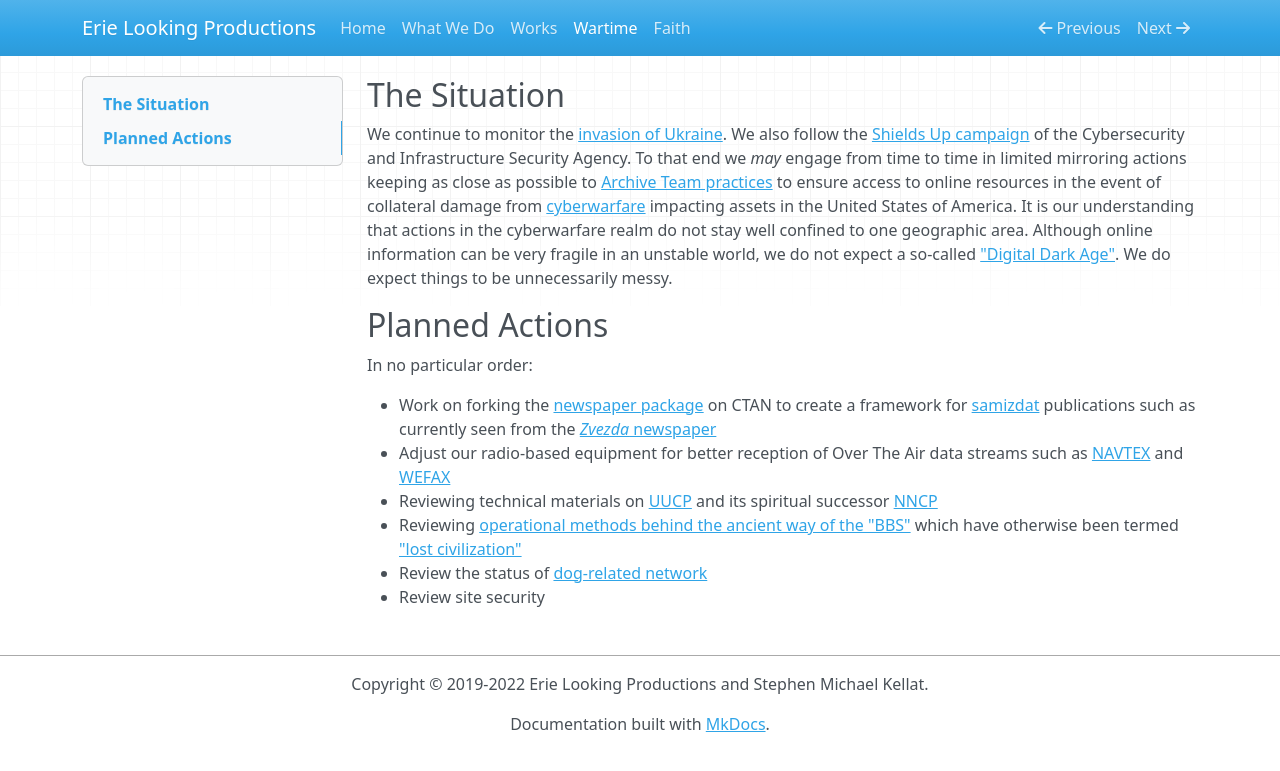
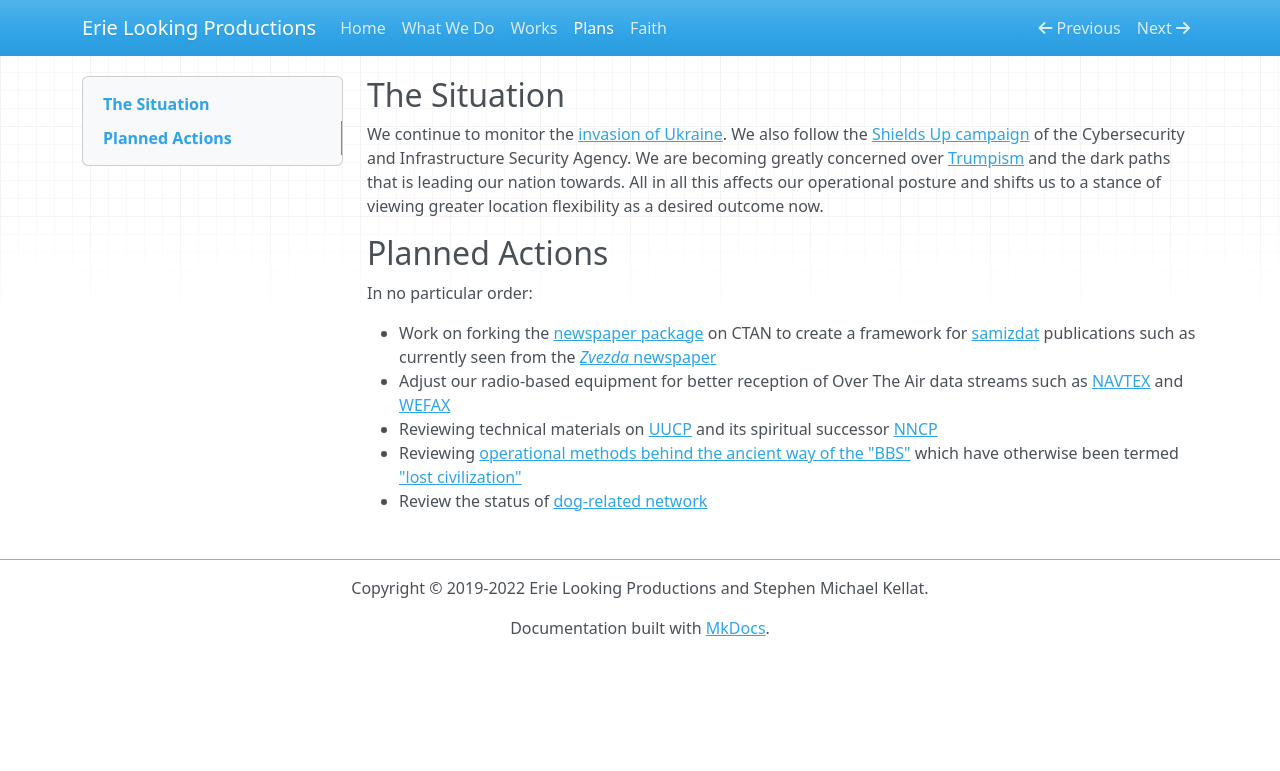
Before and after one commit to skellat/mkdocs-cms, an MkDocs documentation site: the page built from docs/statement.md, in a window 1280 px wide. Shown: the top 771 px of the page. Built offline with MkDocs 1.6.1, drawn with Linux system fonts in a browser that asks for light colours; nearby versions of some CDN libraries.

Commit message:
Minor conformity updates
Signed-off-by: Stephen Michael Kellat <skellat@ubuntu.com>

```diff
--- a/docs/statement.md
+++ b/docs/statement.md
@@ -1,6 +1,6 @@
 ## The Situation
 
-We continue to monitor the [invasion of Ukraine](https://simple.wikipedia.org/wiki/2022_Russian_invasion_of_Ukraine).  We also follow the [Shields Up campaign](https://www.cisa.gov/shields-up) of the Cybersecurity and Infrastructure Security Agency.  To that end we *may* engage from time to time in limited mirroring actions keeping as close as possible to [Archive Team practices](https://wiki.archiveteam.org/) to ensure access to online resources in the event of collateral damage from [cyberwarfare](https://en.wikipedia.org/wiki/Cyberwarfare) impacting assets in the United States of America.  It is our understanding that actions in the cyberwarfare realm do not stay well confined to one geographic area.  Although online information can be very fragile in an unstable world, we do not expect a so-called ["Digital Dark Age"](https://en.wikipedia.org/wiki/Digital_dark_age).  We do expect things to be unnecessarily messy.
+We continue to monitor the [invasion of Ukraine](https://simple.wikipedia.org/wiki/2022_Russian_invasion_of_Ukraine).  We also follow the [Shields Up campaign](https://www.cisa.gov/shields-up) of the Cybersecurity and Infrastructure Security Agency.  We are becoming greatly concerned over [Trumpism](https://en.wikipedia.org/wiki/Trumpism) and the dark paths that is leading our nation towards.  All in all this affects our operational posture and shifts us to a stance of viewing greater location flexibility as a desired outcome now.
 
 ## Planned Actions
 
@@ -11,4 +11,3 @@ In no particular order:
 * Reviewing technical materials on [UUCP](https://en.wikipedia.org/wiki/UUCP) and its spiritual successor [NNCP](http://www.nncpgo.org/)
 * Reviewing [operational methods behind the ancient way of the "BBS"](http://www.bbscorner.com/telnetbbs/telnetoverview.htm) which have otherwise been termed ["lost civilization"](https://web.archive.org/web/20220315142318/https://www.theatlantic.com/technology/archive/2016/11/the-lost-civilization-of-dial-up-bulletin-board-systems/506465/)
 * Review the status of [dog-related network](http://www.bbscorner.com/bbsnetworks/fidonet.htm)
-* Review site security
--- a/mkdocs.yml
+++ b/mkdocs.yml
@@ -1,7 +1,7 @@
 site_name: Erie Looking Productions
 theme: mkdocs
 site_url: https://erielookingproductions.info/
-site_description: The primary public-facing website of Erie Looking Productions
+site_description: The main public-facing website of Erie Looking Productions
 site_author: Stephen Michael Kellat
 copyright: Copyright © 2019-2022 Erie Looking Productions and Stephen Michael Kellat.
 plugins: []
@@ -9,5 +9,5 @@ nav:
      - Home: index.md
      - What We Do: services.md
      - Works: wip.md
-     - Wartime: statement.md
+     - Plans: statement.md
      - Faith: faith.md
```
Also changed, not shown: README.md (+1 -1 lines).
